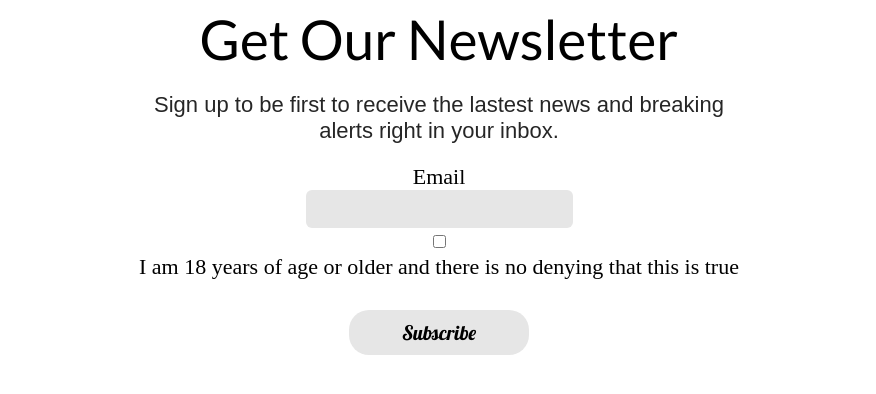
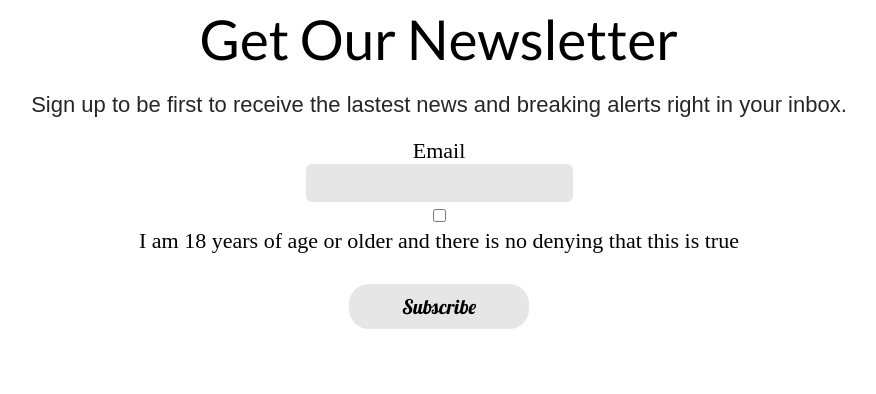
Before and after one commit to lightninglinus/lab_3, a plain HTML site: page index.html in a window 1280 px wide. Shown: the whole page, without its empty margins (201-1077 px from the left). Drawn offline with nearby package versions, Linux system fonts and the light colour scheme; a script that the page names is missing; a web font is replaced by a local one.

Commit message:
fixed margin issues

```diff
--- a/css/screen.css
+++ b/css/screen.css
@@ -238,13 +238,11 @@ input[type=submit] {
 h1 {
   font-family: 'Lato', sans-serif;
   font-size: 55px;
-  padding-bottom: 40px;
+  margin-bottom: 40px;
 }
 
 p {
   font-family: 'Muli', sans-serif;
-  margin-left: 300px;
-  margin-right: 300px;
   margin-bottom: 20px;
   color: #262626;
 }
```
